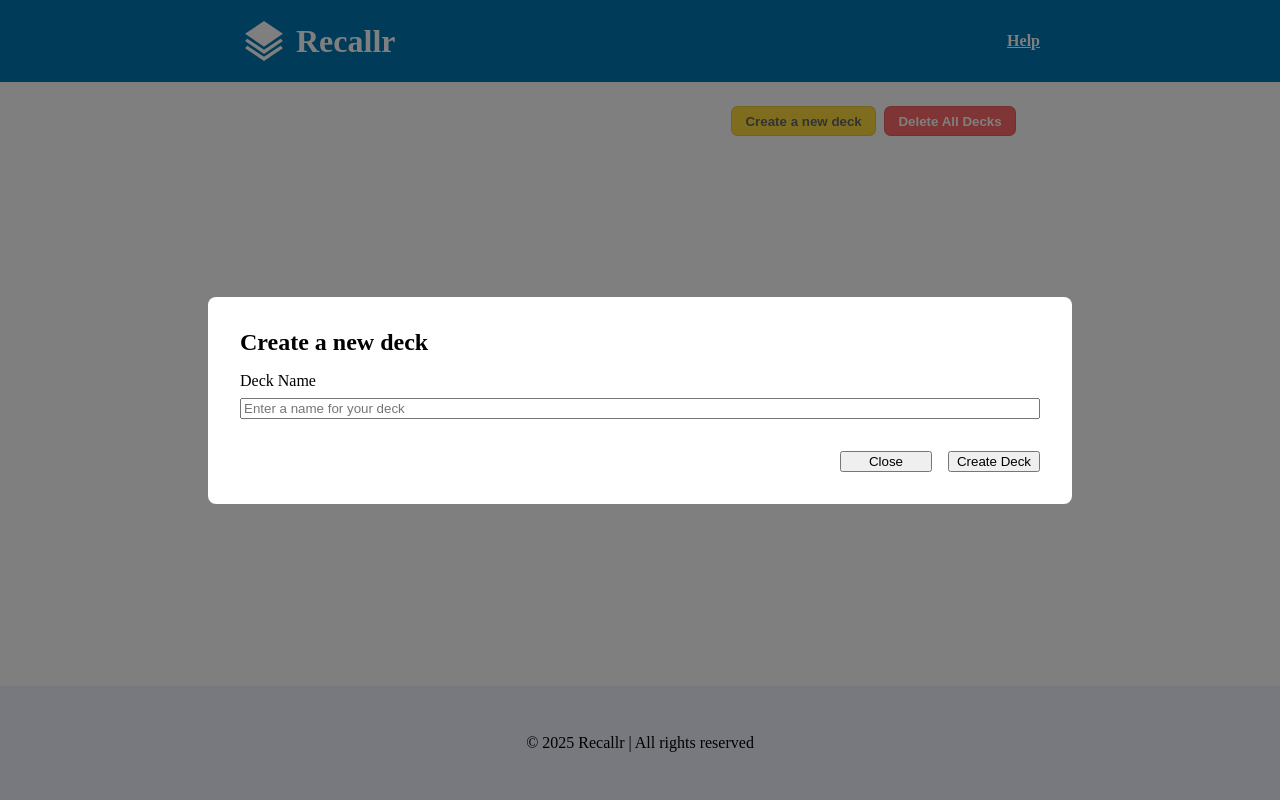
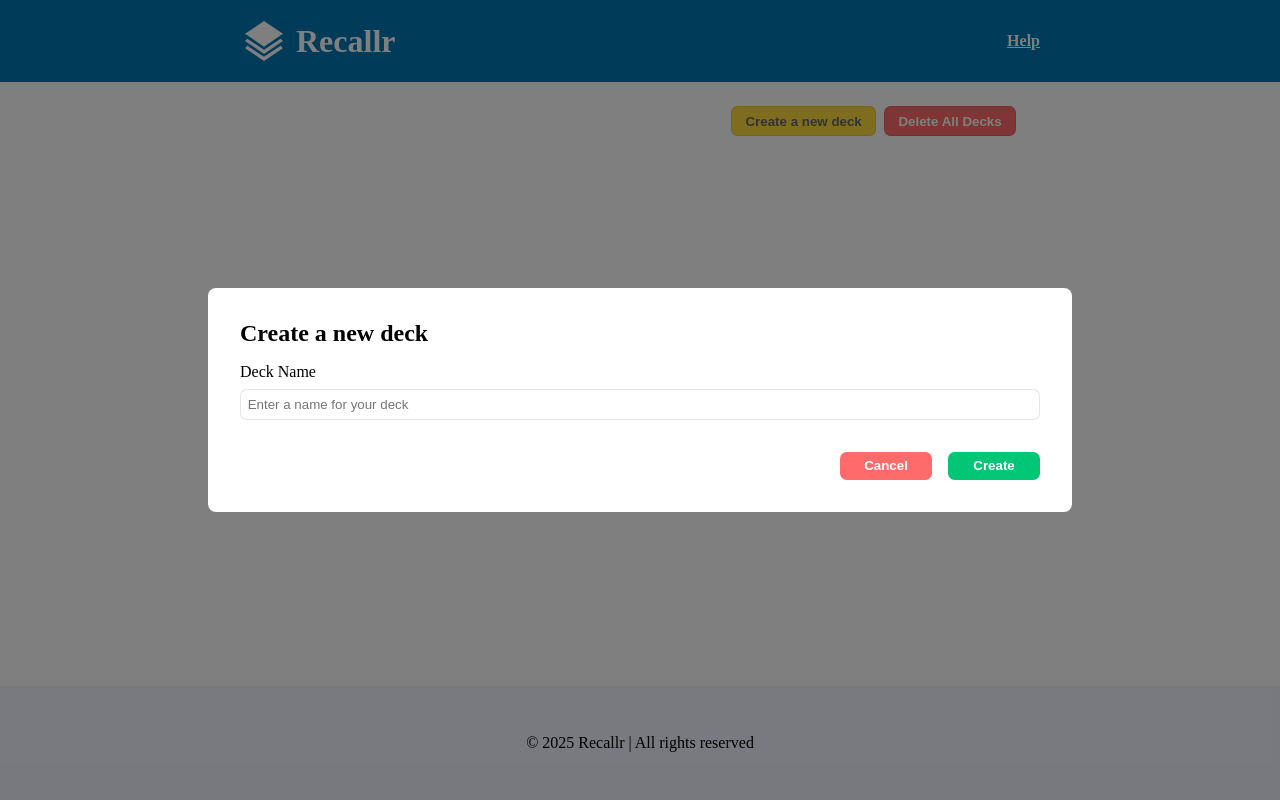
Before and after one commit to walidkhamees/Recallr, a Flask app: page /deck/ in a window 1280 px wide. Run offline with Flask 3, Linux system fonts and the light colour scheme.

Commit message:
style: styles the create deck form

```diff
--- a/app/routes/deck/routes.py
+++ b/app/routes/deck/routes.py
@@ -9,5 +9,6 @@ def index():
 
 @deck_bp.route("/", methods=["POST"])
 def create_deck():
+    # put a confirm message here
     deck_name = request.form.get("name", "").strip()
     return deck_name
--- a/app/static/css/common.css
+++ b/app/static/css/common.css
@@ -52,3 +52,29 @@ footer {
   justify-content: center;
   align-items: center;
 }
+
+.confirm-button {
+    background-color: #00c676;
+    color: #fff;
+    border: none;
+    padding: 0.5em 1em;
+    border-radius: 0.5em;
+    font-weight: bold;
+    cursor: pointer;
+}
+
+.cancel-button {
+    background-color: #ff6b6b;
+    color: white;
+    border: none;
+    padding: 0.5em 1em;
+    border-radius: 0.5em;
+    font-weight: bold;
+    cursor: pointer;
+}
+
+input[type="text"] {
+    padding: 0.5em;
+    border: 1px solid rgba(0, 0, 0, 0.1);
+    border-radius: 0.5em;
+}
--- a/app/templates/deck.html
+++ b/app/templates/deck.html
@@ -49,8 +49,20 @@
                         />
                     </div>
                     <div class="form-actions">
-                        <button type="button" id="close-create-deck-btn">Close</button>
-                        <button type="submit">Create Deck</button>
+                        <button
+                            type="button"
+                            id="close-create-deck-btn"
+                            class="cancel-button"
+                        >
+                        Cancel
+                        </button>
+                        <button
+                            type="submit"
+                            id="sumbit-create-deck-btn"
+                            class="confirm-button"
+                        >
+                        Create
+                        </button>
                     </div>
                 </form>
             </div>
```
